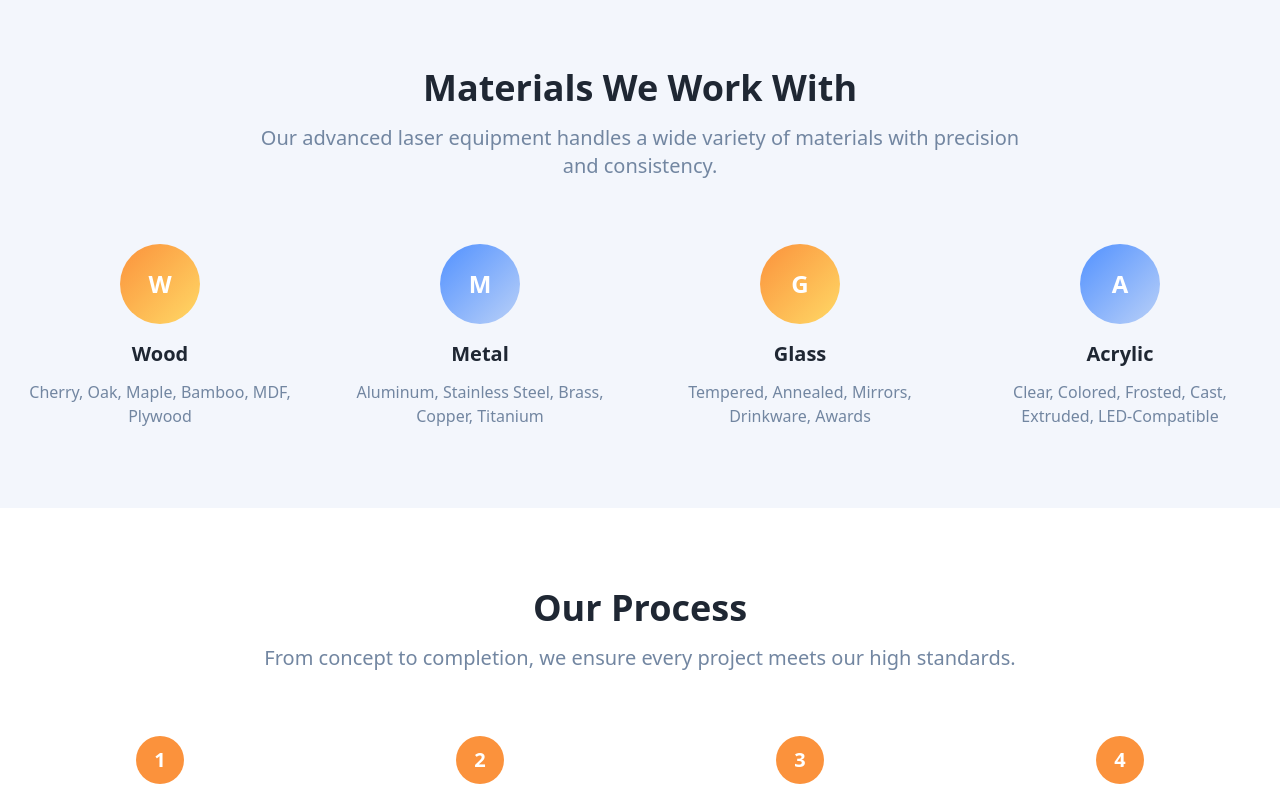
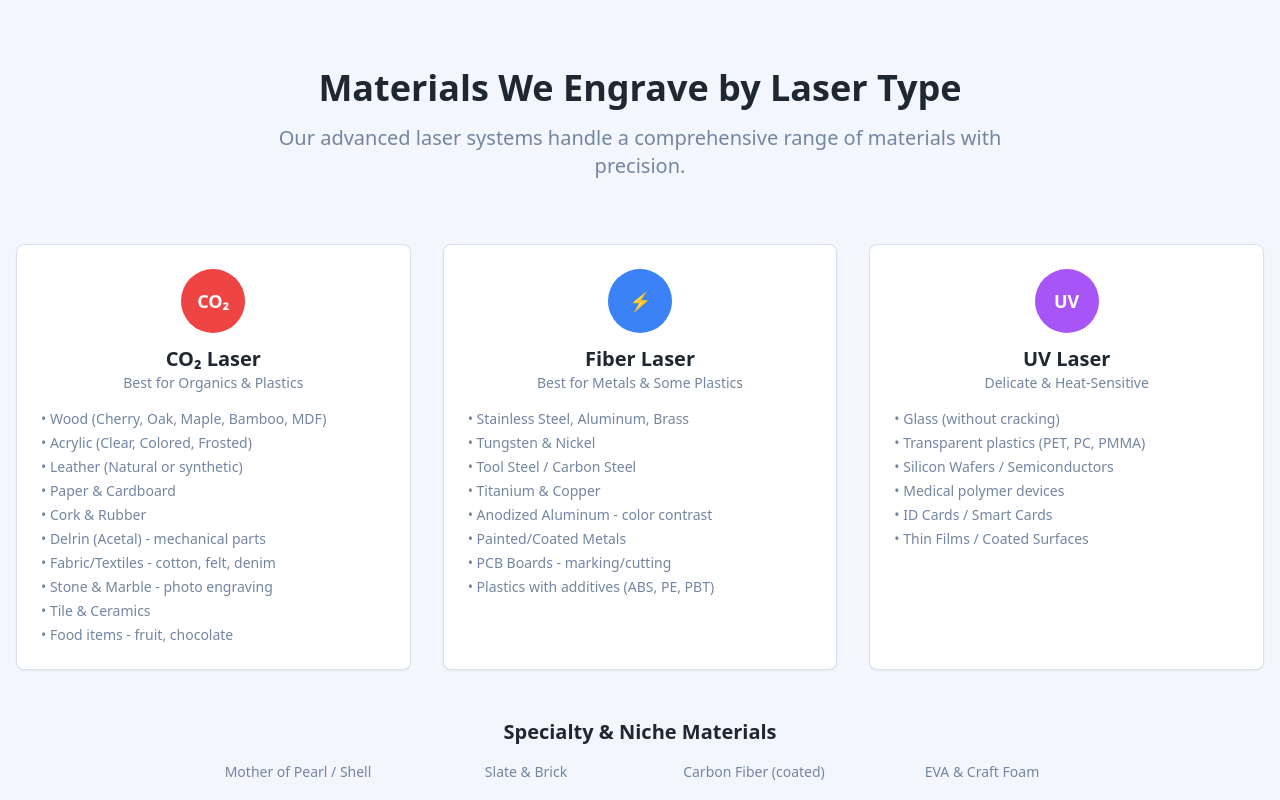
Before and after one commit to rynky2436/spark-mark-scribe-pages, a React (Vite) app: page /services in a window 1280 px wide. Shown: the part 1980-2780 px from the top of the page. Built offline with nearby package versions, Linux system fonts and the light colour scheme.

Commit message:
Update engravable materials
Update the site with a comprehensive list of engravable materials, categorized by laser type.

```diff
--- a/src/pages/Services.tsx
+++ b/src/pages/Services.tsx
@@ -185,44 +185,82 @@ const Services = () => {
         <div className="container mx-auto px-4">
           <div className="text-center mb-16">
             <h2 className="text-3xl md:text-4xl font-bold text-foreground mb-4">
-              Materials We Work With
+              Materials We Engrave by Laser Type
             </h2>
             <p className="text-xl text-muted-foreground max-w-3xl mx-auto">
-              Our advanced laser equipment handles a wide variety of materials with precision and consistency.
+              Our advanced laser systems handle a comprehensive range of materials with precision.
             </p>
           </div>
 
-          <div className="grid md:grid-cols-2 lg:grid-cols-4 gap-8">
-            <div className="text-center">
-              <div className="bg-gradient-spark p-6 rounded-full w-20 h-20 mx-auto mb-4 flex items-center justify-center">
-                <span className="text-white font-bold text-2xl">W</span>
+          <div className="grid md:grid-cols-3 gap-8">
+            <Card className="p-6">
+              <div className="text-center mb-4">
+                <div className="bg-red-500 p-3 rounded-full w-16 h-16 mx-auto mb-3 flex items-center justify-center">
+                  <span className="text-white font-bold text-lg">CO₂</span>
+                </div>
+                <h3 className="text-xl font-semibold text-foreground">CO₂ Laser</h3>
+                <p className="text-muted-foreground text-sm">Best for Organics & Plastics</p>
               </div>
-              <h3 className="text-xl font-semibold text-foreground mb-3">Wood</h3>
-              <p className="text-muted-foreground">Cherry, Oak, Maple, Bamboo, MDF, Plywood</p>
-            </div>
+              <ul className="space-y-1 text-sm text-muted-foreground">
+                <li>• Wood (Cherry, Oak, Maple, Bamboo, MDF)</li>
+                <li>• Acrylic (Clear, Colored, Frosted)</li>
+                <li>• Leather (Natural or synthetic)</li>
+                <li>• Paper & Cardboard</li>
+                <li>• Cork & Rubber</li>
+                <li>• Delrin (Acetal) - mechanical parts</li>
+                <li>• Fabric/Textiles - cotton, felt, denim</li>
+                <li>• Stone & Marble - photo engraving</li>
+                <li>• Tile & Ceramics</li>
+                <li>• Food items - fruit, chocolate</li>
+              </ul>
+            </Card>
 
-            <div className="text-center">
-              <div className="bg-gradient-laser p-6 rounded-full w-20 h-20 mx-auto mb-4 flex items-center justify-center">
-                <span className="text-white font-bold text-2xl">M</span>
+            <Card className="p-6">
+              <div className="text-center mb-4">
+                <div className="bg-blue-500 p-3 rounded-full w-16 h-16 mx-auto mb-3 flex items-center justify-center">
+                  <span className="text-white font-bold text-lg">⚡</span>
+                </div>
+                <h3 className="text-xl font-semibold text-foreground">Fiber Laser</h3>
+                <p className="text-muted-foreground text-sm">Best for Metals & Some Plastics</p>
               </div>
-              <h3 className="text-xl font-semibold text-foreground mb-3">Metal</h3>
-              <p className="text-muted-foreground">Aluminum, Stainless Steel, Brass, Copper, Titanium</p>
-            </div>
+              <ul className="space-y-1 text-sm text-muted-foreground">
+                <li>• Stainless Steel, Aluminum, Brass</li>
+                <li>• Tungsten & Nickel</li>
+                <li>• Tool Steel / Carbon Steel</li>
+                <li>• Titanium & Copper</li>
+                <li>• Anodized Aluminum - color contrast</li>
+                <li>• Painted/Coated Metals</li>
+                <li>• PCB Boards - marking/cutting</li>
+                <li>• Plastics with additives (ABS, PE, PBT)</li>
+              </ul>
+            </Card>
 
-            <div className="text-center">
-              <div className="bg-gradient-spark p-6 rounded-full w-20 h-20 mx-auto mb-4 flex items-center justify-center">
-                <span className="text-white font-bold text-2xl">G</span>
+            <Card className="p-6">
+              <div className="text-center mb-4">
+                <div className="bg-purple-500 p-3 rounded-full w-16 h-16 mx-auto mb-3 flex items-center justify-center">
+                  <span className="text-white font-bold text-lg">UV</span>
+                </div>
+                <h3 className="text-xl font-semibold text-foreground">UV Laser</h3>
+                <p className="text-muted-foreground text-sm">Delicate & Heat-Sensitive</p>
               </div>
-              <h3 className="text-xl font-semibold text-foreground mb-3">Glass</h3>
-              <p className="text-muted-foreground">Tempered, Annealed, Mirrors, Drinkware, Awards</p>
-            </div>
+              <ul className="space-y-1 text-sm text-muted-foreground">
+                <li>• Glass (without cracking)</li>
+                <li>• Transparent plastics (PET, PC, PMMA)</li>
+                <li>• Silicon Wafers / Semiconductors</li>
+                <li>• Medical polymer devices</li>
+                <li>• ID Cards / Smart Cards</li>
+                <li>• Thin Films / Coated Surfaces</li>
+              </ul>
+            </Card>
+          </div>
 
-            <div className="text-center">
-              <div className="bg-gradient-laser p-6 rounded-full w-20 h-20 mx-auto mb-4 flex items-center justify-center">
-                <span className="text-white font-bold text-2xl">A</span>
-              </div>
-              <h3 className="text-xl font-semibold text-foreground mb-3">Acrylic</h3>
-              <p className="text-muted-foreground">Clear, Colored, Frosted, Cast, Extruded, LED-Compatible</p>
+          <div className="mt-12 text-center">
+            <h3 className="text-xl font-semibold text-foreground mb-4">Specialty & Niche Materials</h3>
+            <div className="grid md:grid-cols-4 gap-4 max-w-4xl mx-auto">
+              <div className="text-muted-foreground text-sm">Mother of Pearl / Shell</div>
+              <div className="text-muted-foreground text-sm">Slate & Brick</div>
+              <div className="text-muted-foreground text-sm">Carbon Fiber (coated)</div>
+              <div className="text-muted-foreground text-sm">EVA & Craft Foam</div>
             </div>
           </div>
         </div>
```
